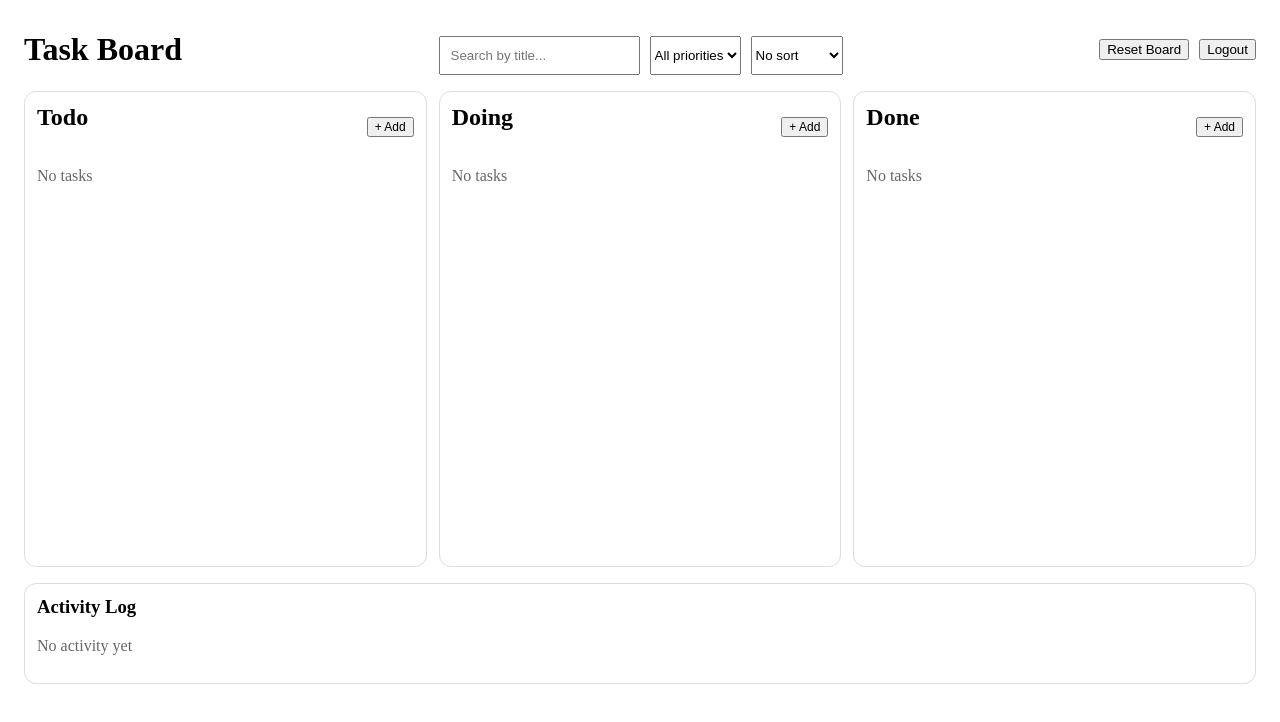
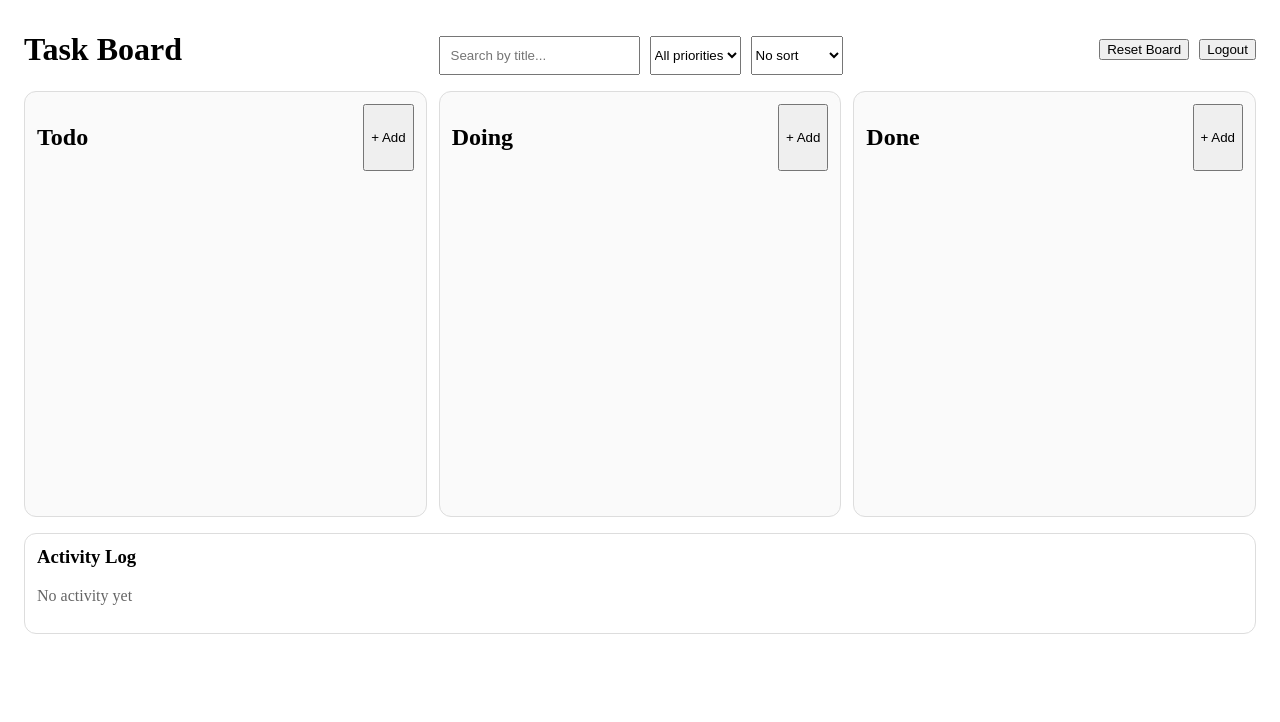
Before and after one commit to aziz1145/task-board, a React app: page /login in a window 1280 px wide. Both pictures are taken after a click on the button "Sign in". Shown: the top 722 px of the page. Built offline with nearby package versions, Linux system fonts and the light colour scheme; the HTML template or start-up script is replaced by a standard one.

Commit message:
Fix drag and column droppable

```diff
--- a/src/components/Column.jsx
+++ b/src/components/Column.jsx
@@ -1,18 +1,41 @@
+import { useDroppable } from "@dnd-kit/core";
 import TaskCard from "./TaskCard.jsx";
 
-export default function Column({ title, tasks = [], onAdd, onEdit, onDelete }) {
+export default function Column({
+  columnKey,
+  title,
+  tasks = [],
+  onAdd,
+  onEdit,
+  onDelete,
+}) {
+
+  // ✅ ADD THIS HERE (top of component)
+  const { setNodeRef } = useDroppable({
+    id: columnKey,
+  });
+
   return (
-    <div style={{ flex: 1, border: "1px solid #ddd", borderRadius: 12, padding: 12, minHeight: 450 }}>
-      <div style={{ display: "flex", justifyContent: "space-between", alignItems: "center", gap: 10 }}>
-        <h2 style={{ marginTop: 0 }}>{title}</h2>
-        <button onClick={onAdd} style={{ fontSize: 12 }}>
-          + Add
-        </button>
+    // ✅ attach ref here
+    <div
+      ref={setNodeRef}
+      style={{
+        flex: 1,
+        border: "1px solid #ddd",
+        borderRadius: 12,
+        padding: 12,
+        minHeight: 400,
+        background: "#fafafa",
+      }}
+    >
+
+      {/* Column header */}
+      <div style={{ display: "flex", justifyContent: "space-between", marginBottom: 10 }}>
+        <h2>{title}</h2>
+        <button onClick={onAdd}>+ Add</button>
       </div>
 
-      {tasks.length === 0 ? (
-        <p style={{ opacity: 0.6 }}>No tasks</p>
-      ) : (
+      {/* Tasks */}
       <div style={{ display: "grid", gap: 10 }}>
         {tasks.map((task) => (
           <TaskCard
@@ -23,7 +46,7 @@ export default function Column({ title, tasks = [], onAdd, onEdit, onDelete }) {
           />
         ))}
       </div>
-      )}
+
     </div>
   );
 }
--- a/src/components/TaskCard.jsx
+++ b/src/components/TaskCard.jsx
@@ -1,7 +1,7 @@
 import { useDraggable } from "@dnd-kit/core";
 
 export default function TaskCard({ task, onEdit, onDelete }) {
-  const { attributes, listeners, setNodeRef, transform } = useDraggable({
+  const { attributes, listeners, setNodeRef, transform, isDragging } = useDraggable({
     id: task.id,
   });
 
@@ -10,33 +10,60 @@ export default function TaskCard({ task, onEdit, onDelete }) {
     borderRadius: 12,
     padding: 10,
     background: "white",
-    transform: transform
-      ? `translate(${transform.x}px, ${transform.y}px)`
-      : undefined,
-    cursor: "grab",
+    opacity: isDragging ? 0.6 : 1,
+    transform: transform ? `translate(${transform.x}px, ${transform.y}px)` : undefined,
   };
 
   return (
-    <div ref={setNodeRef} {...listeners} {...attributes} style={style}>
-      <div style={{ display: "flex", justifyContent: "space-between" }}>
-        <strong>{task.title}</strong>
+    <div ref={setNodeRef} style={style}>
+      {/* Header row */}
+      <div style={{ display: "flex", justifyContent: "space-between", alignItems: "center", gap: 10 }}>
+        <strong style={{ wordBreak: "break-word" }}>{task.title}</strong>
 
         <div style={{ display: "flex", gap: 6 }}>
-          <button onClick={() => onEdit(task)}>Edit</button>
-          <button onClick={() => onDelete(task)}>Delete</button>
+          {/* Drag handle (ONLY this part drags) */}
+          <span
+            {...listeners}
+            {...attributes}
+            title="Drag"
+            style={{
+              cursor: "grab",
+              userSelect: "none",
+              border: "1px solid #ddd",
+              borderRadius: 8,
+              padding: "2px 8px",
+              fontSize: 12,
+            }}
+          >
+            Drag
+          </span>
+
+          {/* Buttons: stop drag from hijacking clicks */}
+          <button
+            onPointerDown={(e) => e.stopPropagation()}
+            onClick={() => onEdit(task)}
+            style={{ fontSize: 12 }}
+          >
+            Edit
+          </button>
+
+          <button
+            onPointerDown={(e) => e.stopPropagation()}
+            onClick={() => onDelete(task)}
+            style={{ fontSize: 12 }}
+          >
+            Delete
+          </button>
         </div>
       </div>
 
-      {task.description && (
-        <div style={{ fontSize: 13 }}>{task.description}</div>
-      )}
+      {task.description ? (
+        <div style={{ marginTop: 6, fontSize: 13, opacity: 0.85 }}>{task.description}</div>
+      ) : null}
 
-      <div style={{ fontSize: 12 }}>
-        Priority: {task.priority || "—"}
-      </div>
-
-      <div style={{ fontSize: 12 }}>
-        Due: {task.dueDate || "—"}
+      <div style={{ marginTop: 8, display: "flex", gap: 10, flexWrap: "wrap", fontSize: 12, opacity: 0.75 }}>
+        {task.priority ? <span>Priority: {task.priority}</span> : null}
+        <span>Due: {task.dueDate || "—"}</span>
       </div>
     </div>
   );
```
Lines whose indentation alone changed are shown as unchanged.
